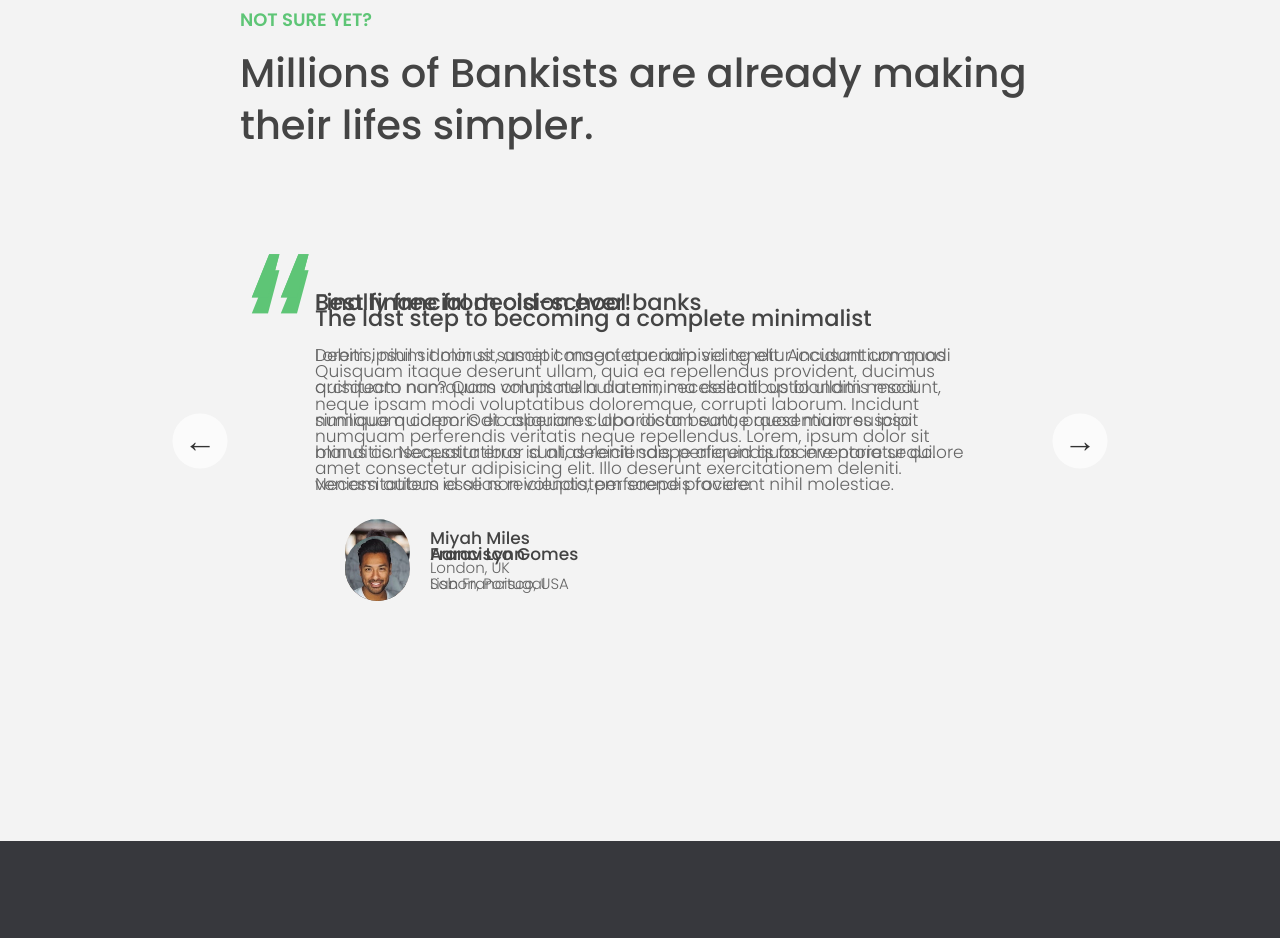
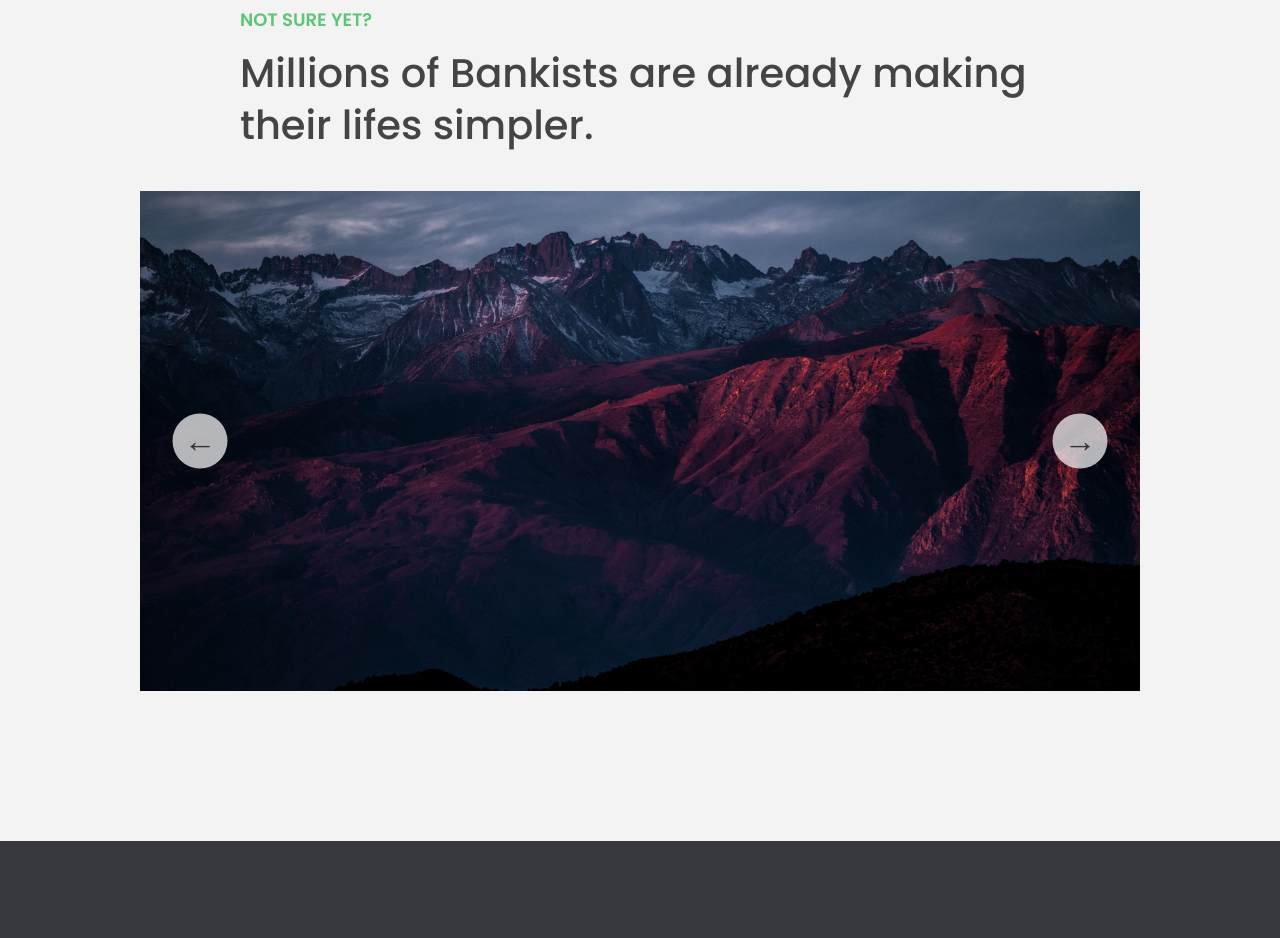
Before and after one commit to Scientific-Research/13-Advanced-DOM-Bankist, a plain HTML site: page index.html in a window 1280 px wide. Shown: the part 3355-4293 px from the top of the page. Drawn offline with Linux system fonts and the light colour scheme.

Commit message:
photo part added and other part commeneted out

```diff
--- a/index.html
+++ b/index.html
@@ -218,7 +218,8 @@
       </div>
 
       <div class="slider">
-        <div class="slide slide--1">
+        <!-- For the simplicity, this part commented out and the below section(photo section added!) -->
+        <!-- <div class="slide slide--1">
           <div class="testimonial">
             <h5 class="testimonial__header">Best financial decision ever!</h5>
             <blockquote class="testimonial__text">
@@ -276,12 +277,14 @@
               <p class="testimonial__location">Lisbon, Portugal</p>
             </address>
           </div>
-        </div>
+        </div> -->
 
-        <!-- <div class="slide"><img src="img/img-1.jpg" alt="Photo 1" /></div>
+        <!-- The photo are all on top of each other! -->
+        <div class="slide"><img src="img/img-1.jpg" alt="Photo 1" /></div>
         <div class="slide"><img src="img/img-2.jpg" alt="Photo 2" /></div>
         <div class="slide"><img src="img/img-3.jpg" alt="Photo 3" /></div>
-        <div class="slide"><img src="img/img-4.jpg" alt="Photo 4" /></div> -->
+        <div class="slide"><img src="img/img-4.jpg" alt="Photo 4" /></div>
+
         <button class="slider__btn slider__btn--left">&larr;</button>
         <button class="slider__btn slider__btn--right">&rarr;</button>
         <div class="dots"></div>
--- a/script.js
+++ b/script.js
@@ -501,6 +501,11 @@ const imgObserver = new IntersectionObserver(loadImgCallBack, loadImgOptions);
 imgTargets.forEach((img) => {
   imgObserver.observe(img); // imgObserver will observe each image!
 });
+
+console.log("------------Building a Slider Component_Part_1-----------------");
+
+
+
 ////////////////////////////////////////////////////////////////////////////////////////////////
 // ADVANCED-DOM-Banklist
 ////////////////////////////////////////////////////////////////////////////////////////////////
```
